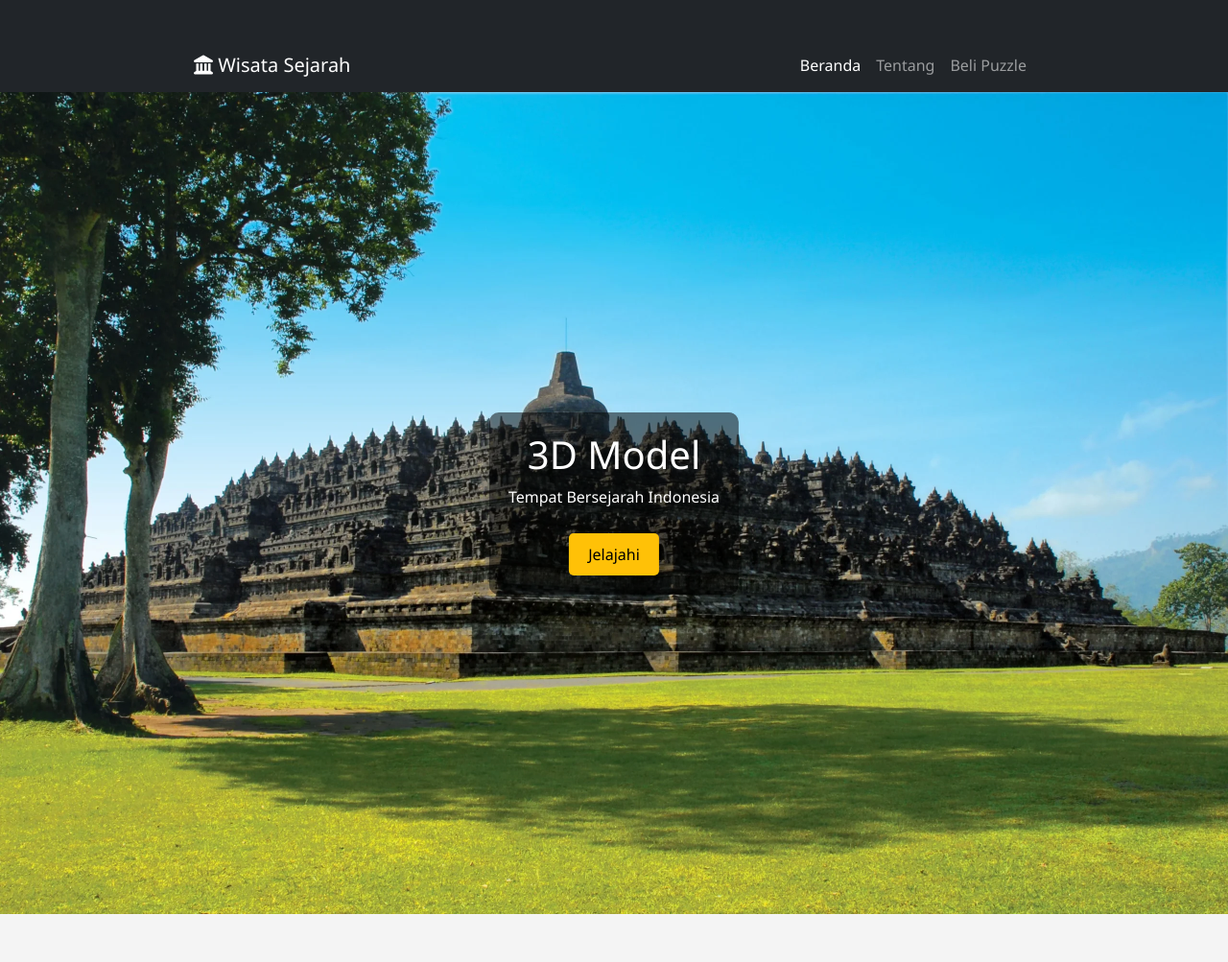
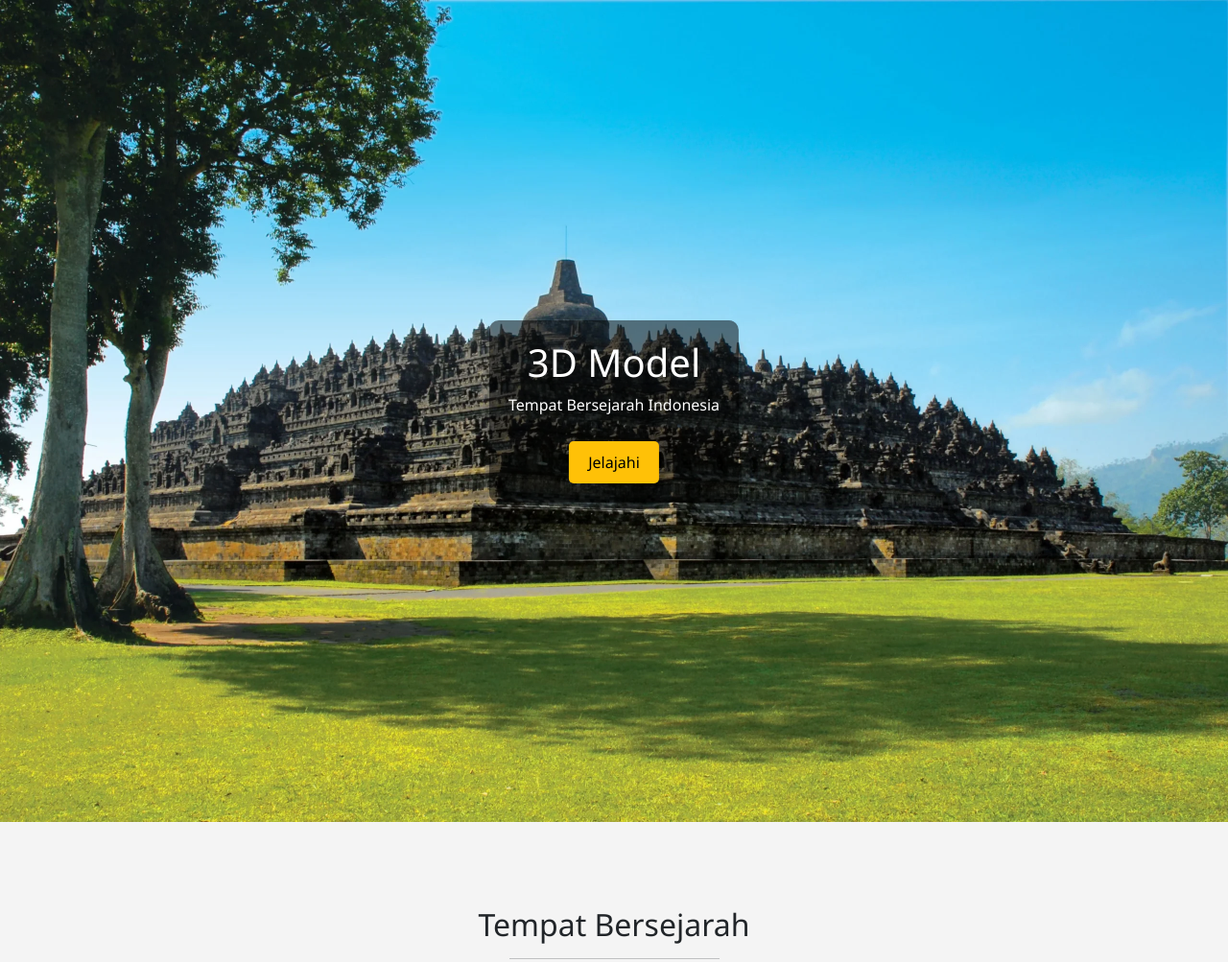
Before and after one commit to rfkyrhmnz/mainpage, a plain HTML site: page PP_mainpage/index.html in a window 1280 px wide. Shown: the top 1003 px of the page at 96% size. Drawn offline with nearby package versions, Linux system fonts and the light colour scheme.

Commit message:
Update index.html

```diff
--- a/PP_mainpage/index.html
+++ b/PP_mainpage/index.html
@@ -102,28 +102,6 @@
 
 <body>
   <!-- Header -->
-  <nav class="navbar navbar-expand-lg navbar-dark bg-dark">
-    <div class="container">
-      <a class="navbar-brand" href="#"><i class="fas fa-landmark"></i> Wisata Sejarah</a>
-      <button class="navbar-toggler" type="button" data-bs-toggle="collapse" data-bs-target="#navbarNav">
-        <span class="navbar-toggler-icon"></span>
-      </button>
-      <div class="collapse navbar-collapse" id="navbarNav">
-        <ul class="navbar-nav ms-auto">
-          <li class="nav-item">
-            <a class="nav-link active" href="#">Beranda</a>
-          </li>
-          <li class="nav-item">
-            <a class="nav-link" href="#about">Tentang</a>
-          </li>
-          <li class="nav-item">
-            <a class="nav-link" href="#buy">Beli Puzzle</a>
-          </li>
-        </ul>
-      </div>
-    </div>
-  </nav>
-
   <!-- Hero Banner -->
   <section class="tm-banner">
     <img src="img/backban4.webp" alt="Banner">
```
